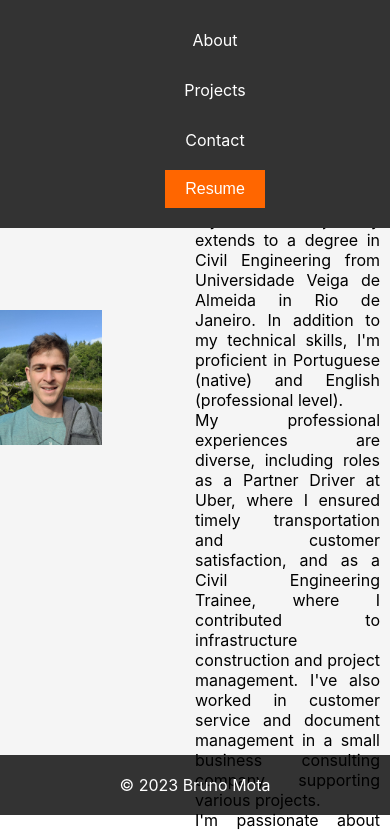
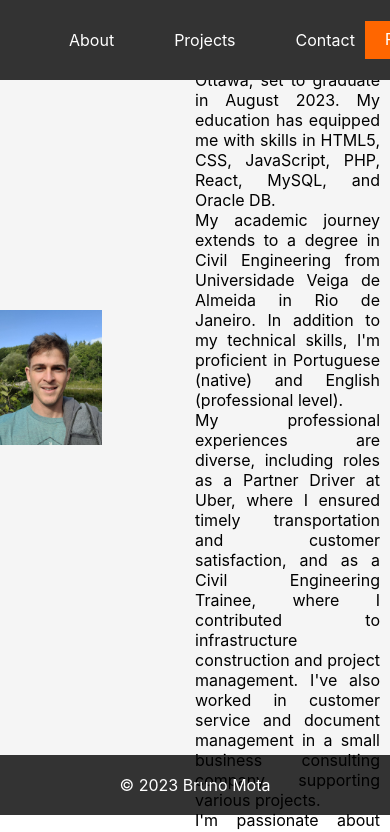
Before and after one commit to bmota1988/bmota1988.github.io, a React (Create React App) app: page / in a window 390 px wide. Shown: the top 832 px of the page. Built offline with nearby package versions, Linux system fonts and the light colour scheme.

Commit message:
Responsive Head

```diff
--- a/src/style/Header.css
+++ b/src/style/Header.css
@@ -71,22 +71,3 @@
   .resume-button:hover {
     background-color: #ff3300;
   }
-
-
-@media only screen and (max-width: 600px) {
-  /* Adjustments for smaller screens */
-
-  .header-content {
-    flex-direction: column; /* Stack items vertically on small screens */
-    text-align: center; /* Center align text on small screens */
-  }
-
-  .nav-list {
-    flex-direction: column; /* Stack navigation items vertically on small screens */
-    gap: 10px; /* Adjust the gap for smaller screens */
-  }
-
-  .resume-button {
-    margin-top: 10px; /* Add some space above the resume button on small screens */
-  }
-}
```
